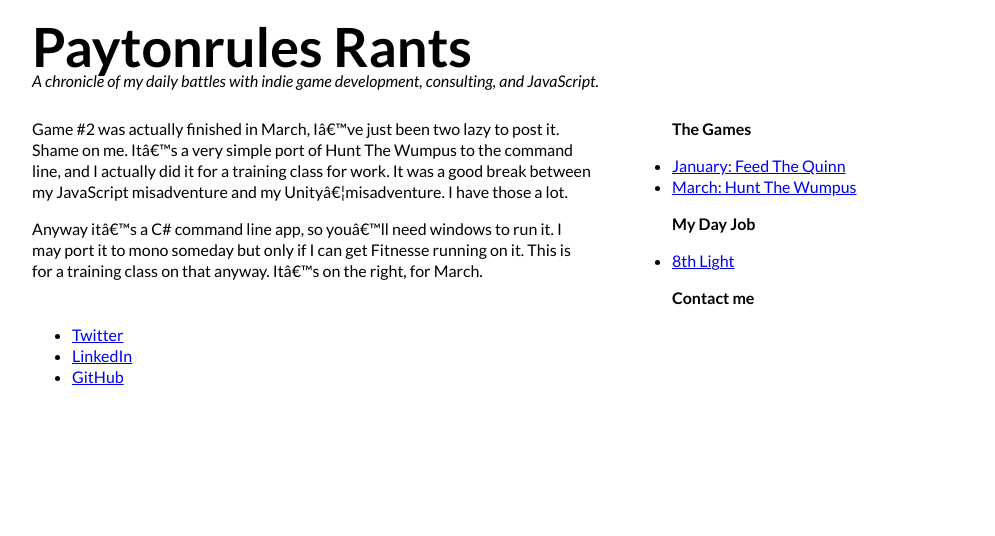
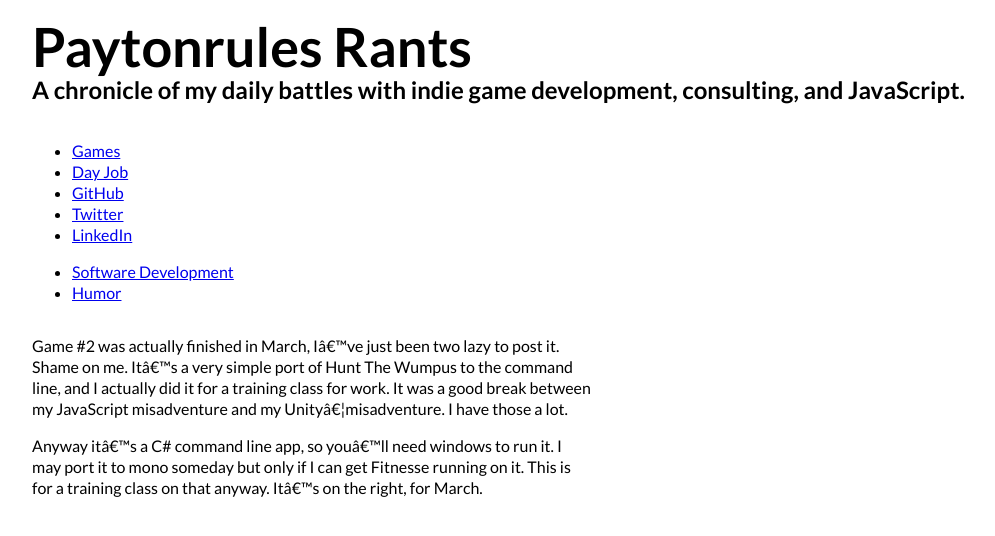
Before and after one commit to paytonrules/paytonrules.github.io, a Jekyll site: the page built from software-development/_posts/2013-4-30-hunt-the-wumpus.markdown, in a window 1280 px wide. Shown: the top 536 px of the page, without its empty margins (58-1053 px from the left). Built offline with Jekyll 4.4.1, drawn with Linux system fonts in a browser that asks for light colours; comment, search, counter and statistics services are not loaded.

Commit message:
Being redesign #3477. Seperate humor, games

```diff
--- a/_layouts/default.html
+++ b/_layouts/default.html
@@ -10,30 +10,30 @@
   <body>
     <div class="title">
       <h1>Paytonrules Rants</h1>
-      <p>A chronicle of my daily battles with indie game development, consulting, and JavaScript.</p>
+      <h2>A chronicle of my daily battles with indie game development, consulting, and JavaScript.</h2>
+    </div>
+
+    <div class="external-links">
+      <ul>
+        <li><a href="games/index.html">Games</a></li>
+        <li><a href="http://www.8thlight.com">Day Job</a></li>
+        <li><a href="https://github.com/paytonrules">GitHub</a></li>
+        <li><a href="http://twitter.com/paytonrules">Twitter</a></li>
+        <li><a href="http://www.linkedin.com/pub/eric-smith/4/3b3/94b">LinkedIn</a></li>
+      </ul>
+    </div>
+
+    <div class="blog-sections">
+      <ul>
+        <li><a href="/software-development/index.html">Software Development</a></li>
+        <li><a href="/humor/index.html">Humor</a></li>
+      </ul>
     </div>
 
     <div class="content">
       {{ content }}
     </div>
 
-    <div class="right-col">
-      <p>The Games</p>
-      <ul>
-        <li><a href="games/feed_the_quinn/index.html">January: Feed The Quinn</a></li>
-        <li><a href="games/HuntTheWumpus.zip">March: Hunt The Wumpus</a></li>
-      </ul>
-      <p>My Day Job</p>
-      <ul>
-        <li><a href="http://www.8thlight.com">8th Light</a></li>
-      </ul>
-      <p>Contact me</p>
-      <ul>
-        <li><a href="http://twitter.com/paytonrules">Twitter</a></li>
-        <li><a href="http://www.linkedin.com/pub/eric-smith/4/3b3/94b">LinkedIn</a></li>
-        <li><a href="https://github.com/paytonrules">GitHub</a></li>
-      </ul>
-    </div>
     <script src="//platform.twitter.com/widgets.js" charset="utf-8"></script>
   </body>
 </html>
--- a/css/styles.css
+++ b/css/styles.css
@@ -16,11 +16,11 @@ h2 {
 }
 
 .title {
-  padding-bottom: 11px;
+  padding-bottom: 4px;
 }
 
 .title h1 {
-  padding-bottom: 0px;
+  padding-bottom: 2px;
   margin-bottom: 3px;
   font-size: 54px;
 }
@@ -43,7 +43,7 @@ article {
 
 article .date {
   margin-top: 0px;
-  padding-top: 7px;
+  padding-top: 0px;
   padding-bottom: 0px;
   margin-bottom: 0px;
 }
@@ -72,7 +72,3 @@ article p {
 article h1 {
   color: #222;
 }
-
-.right-col p {
-  font-weight: bold;
-}
```
Also changed, not shown: games/index.markdown (added, +9 -0 lines), humor/index.markdown (added, +17 -0 lines), software-development/index.markdown (renamed from games/feed_the_quinn/index.html, +13 -11 lines), humor/_posts/2013-5-1-accidental-dipshit.markdown (renamed from _posts/2013-5-1-accidental-dipshit.markdown), software-development/_posts/2013-1-2-one-game-a-month.markdown (renamed from _posts/2013-1-2-one-game-a-month.markdown), software-development/_posts/2013-1-6-simplify-simplify-simply.markdown (renamed from _posts/2013-1-6-simplify-simplify-simply.markdown), software-development/_posts/2013-2-8-moving-on-from-feed-the-quinn.markdown (renamed from _posts/2013-2-8-moving-on-from-feed-the-quinn.markdown), software-development/_posts/2013-4-26-why-I-blew-up-on-twitter.markdown (renamed from _posts/2013-4-26-why-I-blew-up-on-twitter.markdown), software-development/_posts/2013-4-3-releasing-feed-the-quinn.markdown (renamed from _posts/2013-4-3-releasing-feed-the-quinn.markdown), software-development/_posts/2013-4-30-hunt-the-wumpus.markdown (renamed from _posts/2013-4-30-hunt-the-wumpus.markdown).
